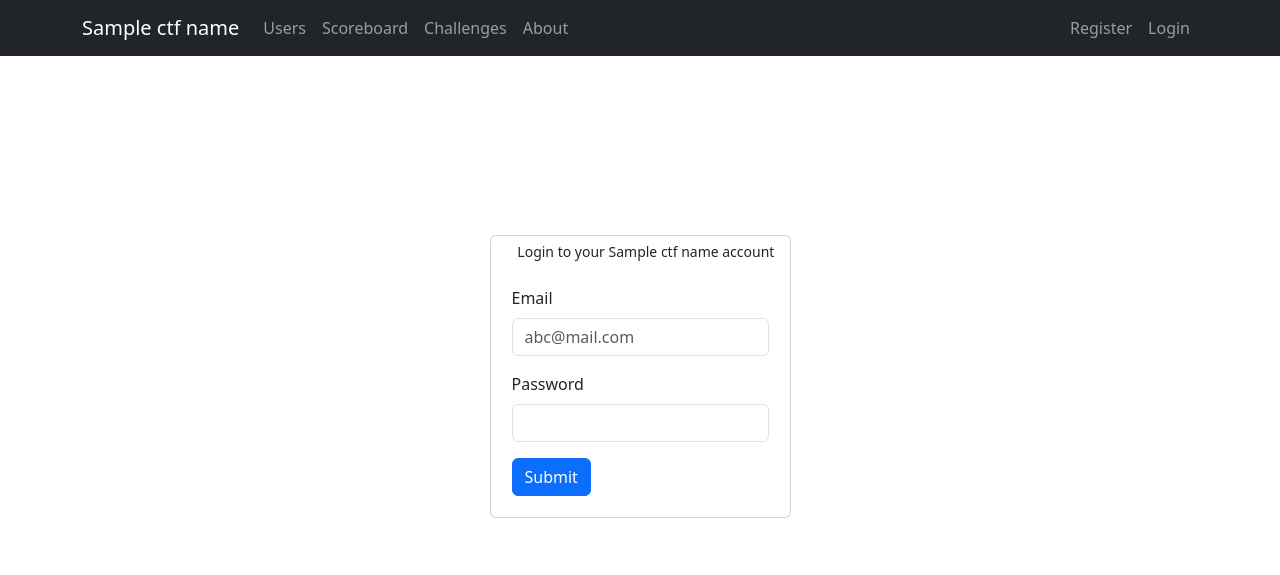
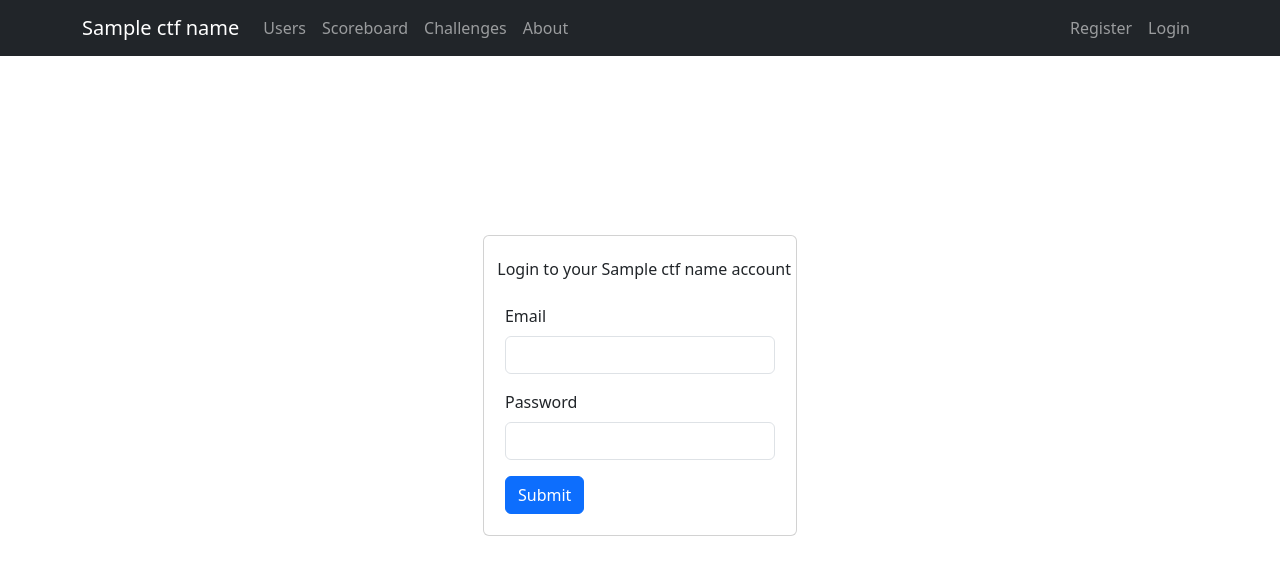
Before and after one commit to Minejerik/ctf_website, a Python web app: template templates/login.html in a window 1280 px wide. Shown: the top 575 px of the page. Run offline with Jinja, Linux system fonts and the light colour scheme; the template is opened without the code that fills it: most values are stand-ins (such as "Sample title", 1, 10 or a date in 2020).

Commit message:
why so tiny?? idk how to make it bigger

```diff
--- a/templates/login.html
+++ b/templates/login.html
@@ -23,7 +23,7 @@ sticky-top
 <div class="d-flex align-items-center justify-content-center align-self-center" style="height: 100">
     <div class="card" style="margin: 14%; padding: 5px;">
 
-        <small class="card-title">&nbsp;&nbsp;&nbsp;&nbsp;&nbsp; Login to your {{ctf_name}} account</small>
+        <h6 class="card-title"><br>&nbsp;&nbsp;Login to your {{ctf_name}} account</h6>
 
         <div class="card-body">
 
@@ -35,7 +35,6 @@ sticky-top
                         class="form-control"
                         name="email"
                         id="email"
-                        placeholder="abc@mail.com"
                     />
                 </div>
                 <div class="mb-3">
```
